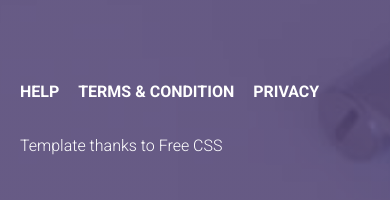
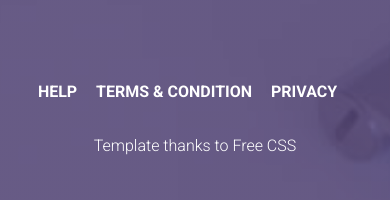
Before and after one commit to dominikaporzyczka/TajamPage, a website: page src/index.html in a window 390 px wide. Shown: the part 9903-10103 px from the top of the page. Drawn offline with nearby package versions, Linux system fonts and the light colour scheme; files that its build step writes are made by us from their sources; files whose address does not match are found by name.

Commit message:
Improvement in media queries for footer

```diff
--- a/src/sass/main.scss
+++ b/src/sass/main.scss
@@ -668,4 +668,8 @@ p {
         flex-basis: 80%;
         margin-bottom: 30px;
     }
+
+    .footer_more {
+        justify-content: space-around;
+    }
 }
```
